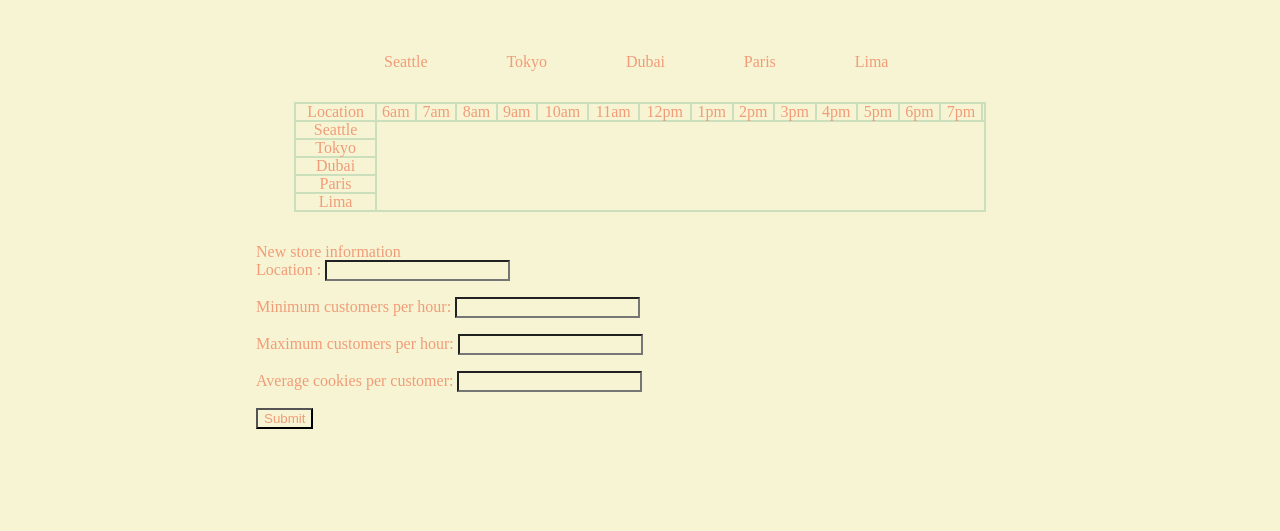
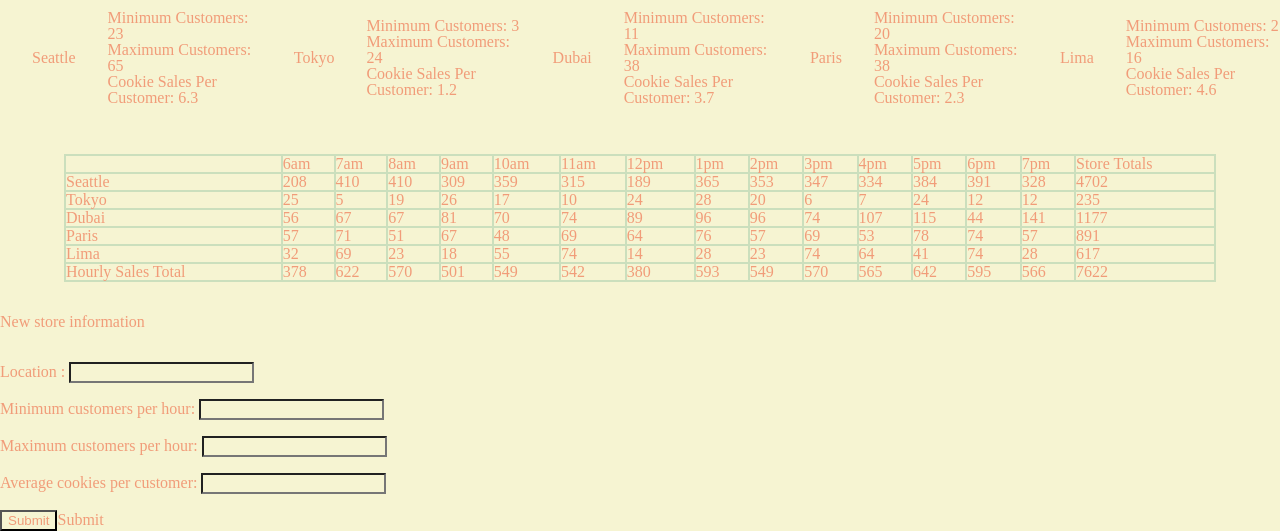
Before and after one commit to briant3275/cookie-stand, a plain HTML site: page sales.html in a window 1280 px wide. Shown: the part 314-845 px from the top of the page. Before the commit the page ends 800 px from the top, so only its background shows below. Drawn offline with Linux system fonts and the light colour scheme.

Commit message:
append form input to table

```diff
--- a/app2.js
+++ b/app2.js
@@ -1,13 +1,7 @@
 'use strict'
 
-// let cookieTable = document.getElementById('cookieTable');
-// let thead = document.createElement('thead');
-// let tbody = document.createElement('tbody');
-
 const hours = ['6am', '7am', '8am', '9am', '10am', '11am', '12pm', '1pm', '2pm', '3pm', '4pm', '5pm', '6pm', '7pm'];
-const cityIndex = ['seattle', 'tokyo', 'dubai', 'paris', 'lima'];
-// const listInfo = [this.minCust, this.maxCust, this.avgCookiesPerCust];
-
+const storeLocations = [];
 
 // constructor function
 function Store(location, minCust, maxCust, avgCookiesPerCust) {
@@ -19,18 +13,21 @@ function Store(location, minCust, maxCust, avgCookiesPerCust) {
     this.customersPerHour = [];
     this.hourlyCookieSale = [];
     this.totalSalePerStore = 0;
-    // this.cookiePerSale = 0;
+    this.dailyTotal = 0;
 
-    // this.storeInfo ();
     this.randCustAmount();
     this.perHrSale();
-    this.calculateStoreTotal();
+    this.generateDailyTotal();
+    this.render();
+
+    Store.all.push(this);
 }
+Store.all = [];
 
 
 // generates random amount of customers per hour
 Store.prototype.randCustAmount = function () {
-    for (let hourlyIndex = 0; hourlyIndex < hours.length; hourlyIndex += 1) {
+    for (let i = 0; i < hours.length; i += 1) {
         let range = this.maxCust - this.minCust + 1;
         this.customers = Math.round(Math.random() * range) + this.minCust;
         this.customersPerHour.push(this.customers);
@@ -39,164 +36,203 @@ Store.prototype.randCustAmount = function () {
 
 // generates cookie sales per hour based on customer per hour amount
 Store.prototype.perHrSale = function () {
-    for (let custIndex = 0; custIndex < hours.length; custIndex += 1) {
-        let hrSale = Math.round(this.customersPerHour[custIndex] * this.avgCookiesPerCust);
-        this.hourlyCookieSale[custIndex] = hrSale;
+    for (let i = 0; i < hours.length; i += 1) {
+        let hrSale = Math.round(this.customersPerHour[i] * this.avgCookiesPerCust);
+        this.hourlyCookieSale[i] = hrSale;
     }
 }
 
-// calculates total cookie sales for store
-
-Store.prototype.calculateStoreTotal = function () {
-    const reducer = (previousValue, currentValue) => previousValue + currentValue;
-    this.totalSalePerStore = this.hourlyCookieSale.reduce(reducer);
+Store.prototype.generateDailyTotal = function () {
+    let total = 0;
+    for (let i = 0; i < this.hourlyCookieSale.length; i += 1) {
+        total += this.hourlyCookieSale[i];
+    }
+    this.dailyTotal = total;
 }
 
-const cookieJar = document.getElementById('cookieShops');
+function generateHourlyTotal() {
 
-const articleElem = document.createElement('article');
+    hourlyTotalSales = [];
+    for (let i = 0; i < hours.length; i += 1) {
+        let salesTotal = 0;
 
-cookieJar.appendChild(articleElem);
+        for (let j = 0; j < storeLocations.length; j += 1) {
+            const currentStand = storeLocations[j];
+            let sales = currentStand.hourlyCookieSale[i];
+
+            salesTotal += sales;
+        }
+        hourlyTotalSales.push(salesTotal);
+
+    }
+}
+
+function createLists() {
+    //grab the lists section
+    const listContainer = document.getElementById(cityList)
+    //for loop that creates li's for each location ul
+    for (let i = 0; i < Store.all.length; i += 0) {
+        let storeUL = document.getElementById(this.location);
+        let listItem = document.createElement('li');
+        storeUL.appendChild(listItem);
+    }
+}
 
 
-
-
-
-
+const cookieJar = document.getElementById('cookieJar');
 
 //create table
 const tableElem = document.createElement('table');
-articleElem.appendChild(tableElem);
+cookieJar.appendChild(tableElem);
 
-//clean my rows up too
-for (let cityIndexPos = 0; cityIndexPos < cityIndex.length; cityIndexPos += 1) {
+
+function tableHead() {
+    let headerRow = document.createElement('tr');
+    tableElem.appendChild(headerRow);
+
+    let empty = document.createElement('td');
+    headerRow.appendChild(empty);
+
+    for (let i = 0; i < hours.length; i += 1) {
+        let tableCell = document.createElement('th');
+        headerRow.appendChild(tableCell).textContent = hours[i];
+    }
+    const totalLabel = document.createElement('td');
+    totalLabel.textContent = "Store Totals";
+    headerRow.appendChild(totalLabel);
+}
+tableHead();
+
+Store.prototype.render = function () {
+
+    let tableRow;
+
+    for (let i = 0; i < cityIndex.length; i += 1) {
+        tableRow = document.createElement('tr');
+        tableElem.appendChild(tableRow);
 
     }
-const topRow = document.createElement('tr');
-tableElem.appendChild(topRow);
+    const locationCell = document.createElement('td');
+    tableRow.appendChild(locationCell);
+    locationCell.textContent = this.location;
 
-const row2 = document.createElement('tr');
-tableElem.appendChild(row2);
-
-const row3 = document.createElement('tr');
-tableElem.appendChild(row3);
-
-const row4 = document.createElement('tr');
-tableElem.appendChild(row4);
-
-const row5 = document.createElement('tr');
-tableElem.appendChild(row5);
-
-const row6 = document.createElement('tr');
-tableElem.appendChild(row6);
-
-//clean all this up below
-const rowHeader1 = document.createElement('th');
-topRow.appendChild(rowHeader1);
-rowHeader1.textContent = 'Location';
-
-const rowHeader2 = document.createElement('th');
-row2.appendChild(rowHeader2);
-rowHeader2.textContent = 'Seattle';
-
-const rowHeader3 = document.createElement('th');
-row3.appendChild(rowHeader3);
-rowHeader3.textContent = 'Tokyo';
-
-const rowHeader4 = document.createElement('th');
-row4.appendChild(rowHeader4);
-rowHeader4.textContent = 'Dubai';
-
-const rowHeader5 = document.createElement('th');
-row5.appendChild(rowHeader5);
-rowHeader5.textContent = 'Paris';
-
-const rowHeader6 = document.createElement('th');
-row6.appendChild(rowHeader6);
-rowHeader6.textContent = 'Lima';
-
-
-for (let hourlyIndex = 0; hourlyIndex < hours.length + 1; hourlyIndex += 1) {
-    const thElem = document.createElement('td');
-    topRow.appendChild(thElem);
-    thElem.textContent = hours[hourlyIndex];
+    for (let i = 0; i < hours.length; i += 1) {
+        const locationCell = document.createElement('td');
+        tableRow.appendChild(locationCell);
+        locationCell.textContent = this.hourlyCookieSale[i];
     }
 
-function renderFooterRow() {
-    // calculate hourly total
-    // add row of totals to table
-    const footerRow = document.createElement('tr');
-    tableElem.appendChild(footerRow);
-    const hourlyTotals = document.createElement('th');
-    footerRow.appendChild(hourlyTotals);
-    hourlyTotals.textContent = 'Totals';
+    const dailyTotalCell = document.createElement('td');
+    tableRow.appendChild(dailyTotalCell);
+    dailyTotalCell.textContent = this.dailyTotal;
+}
 
-    for (let hourlyIndex = 0; hourlyIndex < hours.length; hourlyIndex += 1) {
-        const thElem = document.createElement('td');
-        footerRow.appendChild(thElem);
-        thElem.textContent = '?';
+let hourlyTotalSales = [];
+function footerRow() {
 
+    const footRow = tableElem.createTFoot();
+    footRow.setAttribute('id', 'totalRow');
+    tableElem.appendChild(footRow);
+
+    const footRowCells = document.createElement('td');
+    footRow.appendChild(footRowCells);
+    footRowCells.textContent = "Hourly Sales Total";
+
+    generateHourlyTotal()
+
+    for (let i = 0; i < hours.length; i += 1) {
+        const totalCell = document.createElement('td');
+        footRow.appendChild(totalCell);
+        let hrTotal = hourlyTotalSales[i];
+        totalCell.textContent = hrTotal;
+    }
+    let grandTotalCell = document.createElement('td');
+    footRow.appendChild(grandTotalCell);
+    grandTotalCell.textContent = generateGrandTotal();
 
 }
+
+function generateGrandTotal() {
+
+    let grandTotal = 0;
+    for (let i = 0; i < storeLocations.length; i += 1) {
+        let currentStand = storeLocations[i];
+        let storeDailytotal = currentStand.dailyTotal;
+        grandTotal += storeDailytotal;
     }
-// for(let standIndex = 0; standIndex < hours.length; standIndex+=1) {
-// seattle.generateHourlySales();
+    return grandTotal;
+}
 
+function populateStores() {
     // stores' info
-const seattle = new Store('Seattle', 23, 65, 6.3);
-const tokyo = new Store('Tokyo', 3, 24, 1.2);
-const dubai = new Store('Dubai', 11, 38, 3.7);
-const paris = new Store('Paris', 20, 38, 2.3);
-const lima = new Store('Lima', 2, 16, 4.6);
+    let seattle = new Store('Seattle', 23, 65, 6.3);
+    let tokyo = new Store('Tokyo', 3, 24, 1.2);
+    let dubai = new Store('Dubai', 11, 38, 3.7);
+    let paris = new Store('Paris', 20, 38, 2.3);
+    let lima = new Store('Lima', 2, 16, 4.6);
 
+    storeLocations.push(seattle);
+    storeLocations.push(tokyo);
+    storeLocations.push(dubai);
+    storeLocations.push(paris);
+    storeLocations.push(lima);
+    // storeLocations.push(newFormStore);
+
+}
+const cityIndex = ['seattleUL', 'tokyoUL', 'dubaiUL', 'parisUL', 'limaUL'];
+
+// stuff for ul's
 const seattleInfo = [23, 65, 6.3];
 const tokyoInfo = [3, 24, 1.2];
 const dubaiInfo = [11, 38, 3.7];
 const parisInfo = [20, 38, 2.3];
 const limaInfo = [2, 16, 4.6];
+const cityIndexVars = [seattleInfo, tokyoInfo, dubaiInfo, parisInfo, limaInfo];
+const listLabels = ['Minimum Customers', 'Maximum Customers', 'Cookie Sales Per Customer'];
 
-const cityIndexVars = [seattleInfo, tokyoInfo, dubaiInfo, parisInfo, limaInfo];
-
-// list info for cities in ul above table
-function storeInfo () {
-    for (let cityIndexPos = 0; cityIndexPos < cityIndex.length; cityIndexPos += 1) {
-        let uls = document.getElementById(cityIndex[cityIndexPos]);
+function storeInfo() {
+    for (let i = 0; i < cityIndex.length; i += 1) {
+        let uls = document.getElementById(cityIndex[i]);
+        let cityInfo = cityIndexVars[i];
+        for (let c = 0; c < seattleInfo.length; c += 1) {
             const liElem = document.createElement('li');
-        liElem.appendChild(cityIndexVars[cityIndexPos][cityIndexPos]);
+            liElem.append(listLabels[c] + ': ' + cityInfo[c]);
             uls.appendChild(liElem);
+        }
     }
 }
 storeInfo();
 
-renderFooterRow();
 
-// function handleClick() {
-//     alert("Thank you for your submission!");
-//     const newLocation =
-// }
 function handleForm(event) {
-    // alert ("Ok");
     event.preventDefault();
     const formElem = event.target;
 
+    const newLocation = formElem.location.value;
     const minCustNum = parseInt(formElem.minCust.value);
     const maxCustNum = parseInt(formElem.maxCust.value);
-    const avgCookieNum = parseInt(formElem.avgCookies.value);
-    alert("location:"  + formElem["location"].value);
-    console.log(minCustNum, maxCustNum, avgCookieNum);
+    const avgCookieNum = parseFloat(formElem.avgCookies.value);
+    alert("Thank you for your submission!");
+    addInputToTable(newLocation, minCustNum, maxCustNum, avgCookieNum);
+
 }
 
-// const formLocation = document.getElementById("location");
-// formLocation.addEventListener("submit", handleForm);
+function addInputToTable(location, minCust, maxCust, avgCookiesPerCust) {
 
-// const formMinCust = document.getElementById("minCust");
-// formMinCust.addEventListener("submit", handleForm);
+    const newStoreInfo = new Store(location, minCust, maxCust, avgCookiesPerCust);
+    storeLocations.push(newStoreInfo);
 
-// const formMaxCust = document.getElementById("maxCust");
-// formMaxCust.addEventListener("submit", handleForm);
+    const thetotalRow = document.getElementById('totalRow');
+    thetotalRow.remove();
 
-// const formAvgCookies = document.getElementById("avgCookies");
-// formAvgCookies.addEventListener("submit", handleForm);
+    footerRow();
+}
 
 const form = document.getElementById("form");
 form.addEventListener("submit", handleForm);
+
+function start() {
+    populateStores();
+    footerRow();
+}
+start();
--- a/sales.html
+++ b/sales.html
@@ -12,32 +12,37 @@
         <header>
             <h1>Pat's Salmon Cookies: Sales Data</h1>
         </header>
-        <div class="cityList">
+        <a id="backHome" href="index.html" class="links">Back to Home Page!</a>
+        <div id="cityList">
             <h2>Seattle</h2>
-            <ul id="seattle"></ul>
+            <ul id="seattleUL"></ul>
             <h2>Tokyo</h2>
-            <ul id="tokyo"></ul>
+            <ul id="tokyoUL"></ul>
             <h2>Dubai</h2>
-            <ul id="dubai"></ul>
+            <ul id="dubaiUL"></ul>
             <h2>Paris</h2>
-            <ul id="paris"></ul>
+            <ul id="parisUL"></ul>
             <h2>Lima</h2>
-            <ul id="lima"></ul>
+            <ul id="limaUL"></ul>
         </div>
-        <div id="cookieShops"></div><br><br>
+        <!-- sales data table -->
+        <div id="cookieJar"></div><br><br>
 
         <form id="form">
             <fieldset>
-                <legend>New store information</legend>
+                <legend>New store information</legend><br><br>
                 <label for="location"> Location :</label>
                     <input type="text" id="location" name="location"><br><br>
+
                 <label for="minCust"> Minimum customers per hour:</label>
                     <input type="number" id="minCust" name="minCust"><br><br>
+
                 <label for="maxCust"> Maximum customers per hour:</label>
                     <input type="number" id="maxCust" name="maxCust"><br><br>
+
                 <label for="avgCookies"> Average cookies per customer:</label>
-                    <input type="number" id="avgCookies" name="avgCookies"><br><br>
-                <button type="submit">Submit</button>
+                    <input type="float" id="avgCookies" name="avgCookies"><br><br>
+                <input type="submit" id="submitButton">Submit</input>
             </fieldset>
         </form>
 
--- a/style.css
+++ b/style.css
@@ -4,10 +4,15 @@
     align-content: center;
 }
 
+#frontPage {
+    padding-top: 3rem;
+    padding-bottom: 3rem;
+}
+
 body {
-    display: block;
-    padding-left: 20%;
-    padding-right: 20%;
+    margin-left: auto;
+    margin-right: auto;
+    height: 100%;
     align-content: center;
 }
 div {
@@ -15,7 +20,7 @@ div {
     margin-left: auto;
     margin-right: auto;
     align-content: center;
-    text-align: center;
+    text-align: left;
 }
 
 .vertical {
@@ -24,8 +29,8 @@ div {
     margin-right: 2rem;
     border-left: 6px solid #D4E09B;
     border-right: 6px solid #D4E09B;
-    height: 100%;
-    position:absolute;
+    height: 45rem;
+    position:relative;
     /* left: 50%; */
 }
 
@@ -33,12 +38,21 @@ header {
     font-family: 'Lobster', cursive;
     font-size: 60pt;
     text-align: center;
+    align-content: center;
     display: flex;
     margin-left: auto;
     margin-right: auto;
-    margin-top: 3rem;
-    margin-bottom: 3rem;
+    padding-top: 3rem;
+    padding-bottom: 3rem;
     width: 61%;
+}
+
+#backHome{
+    display:flex;
+    margin-left: auto;
+    margin-right: auto;
+    padding-bottom: 3rem;
+    align-content: center;
 }
 
 .links {
@@ -55,14 +69,18 @@ header {
     color: #CBDFBD;
 }
 
-.cityList {
+#cityList {
     display: flex;
     margin-left: auto;
     margin-right: auto;
-    width: 75%;
+    padding-bottom: 3rem;
+    width: 100%;
     justify-content: space-between;
 }
 
+#seattleUl{
+    display: flex;
+}
 h2 {
     align-content: center;
     margin: 2rem;
@@ -74,6 +92,12 @@ h2 {
     margin-right: auto;
 }
 
+#cookieJar {
+    display:block;
+    margin-left: auto;
+    margin-right: auto;
+
+}
 
 table, th, td {
     border: 2px solid #CBDFBD;
```
Also changed, not shown: index.html (+2 -2 lines). Lines whose indentation alone changed are shown as unchanged.
